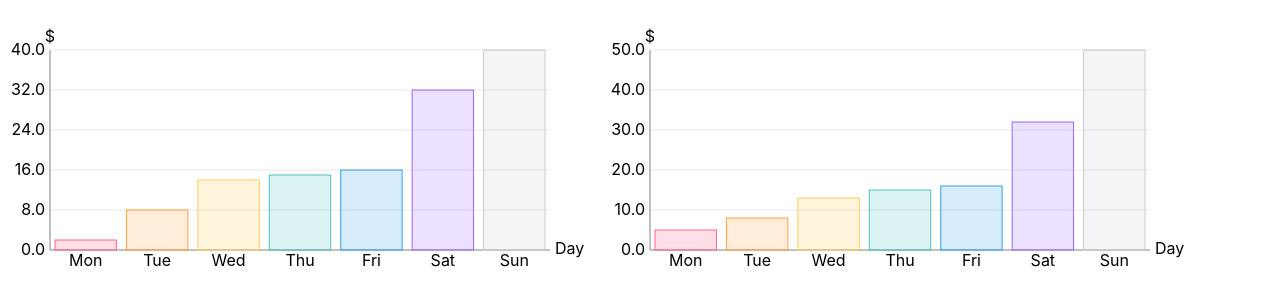
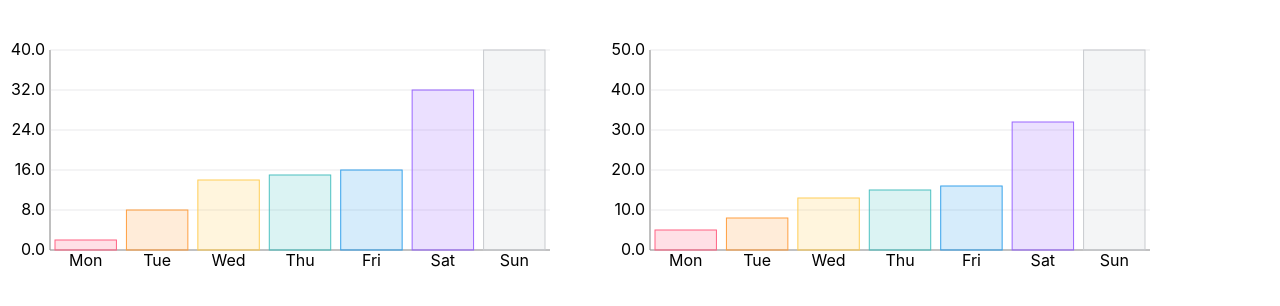
Before and after one commit to riaydh06/Custom-Chart, a React (Create React App) app: page / in a window 1280 px wide. Shown: the top 306 px of the page. Built offline with nearby package versions, Linux system fonts and the light colour scheme.

Commit message:
rearrange data

```diff
--- a/src/graph/BarChart.tsx
+++ b/src/graph/BarChart.tsx
@@ -5,6 +5,8 @@ interface Props {
   labels: string[];
   data: number[];
   configs: {
+    xAxisName?: string;
+    YAxisName?: string;
     backgroundColor?: string[];
     borderColor?: string[];
     borderWidth?: number;
@@ -12,7 +14,8 @@ interface Props {
 }
 
 function BarChart({ configs, data, labels }: Props) {
-  const { backgroundColor, borderColor, borderWidth } = configs;
+  const { backgroundColor, borderColor, borderWidth, xAxisName, YAxisName } =
+    configs;
   const x0 = 50;
   const xAxisLength = SVG_WIDTH - x0 * 2;
 
@@ -43,7 +46,7 @@ function BarChart({ configs, data, labels }: Props) {
         stroke="grey"
       />
       <text x={x0 + xAxisLength + 5} y={xAxisY + 4}>
-        Day
+        {xAxisName}
       </text>
 
       {/* Y axis */}
@@ -69,7 +72,7 @@ function BarChart({ configs, data, labels }: Props) {
         );
       })}
       <text x={x0} y={y0 - 8} textAnchor="middle">
-        $
+        {YAxisName}
       </text>
 
       {/* Bar plots */}
```
